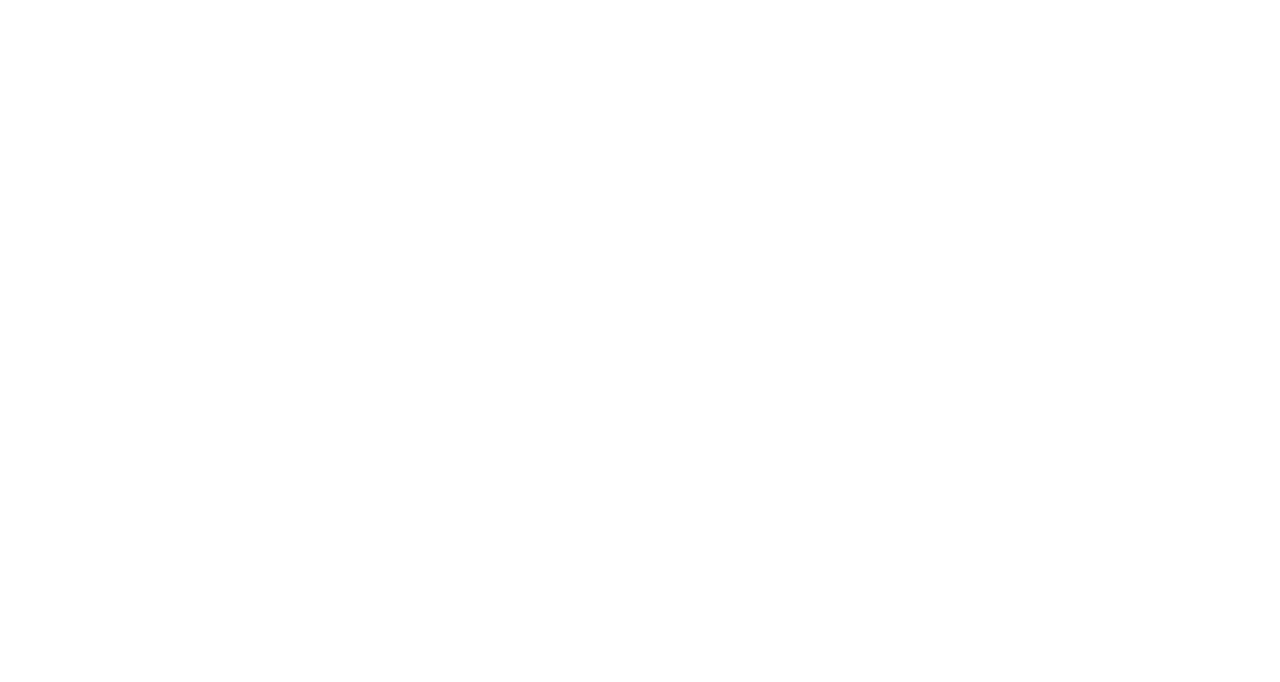
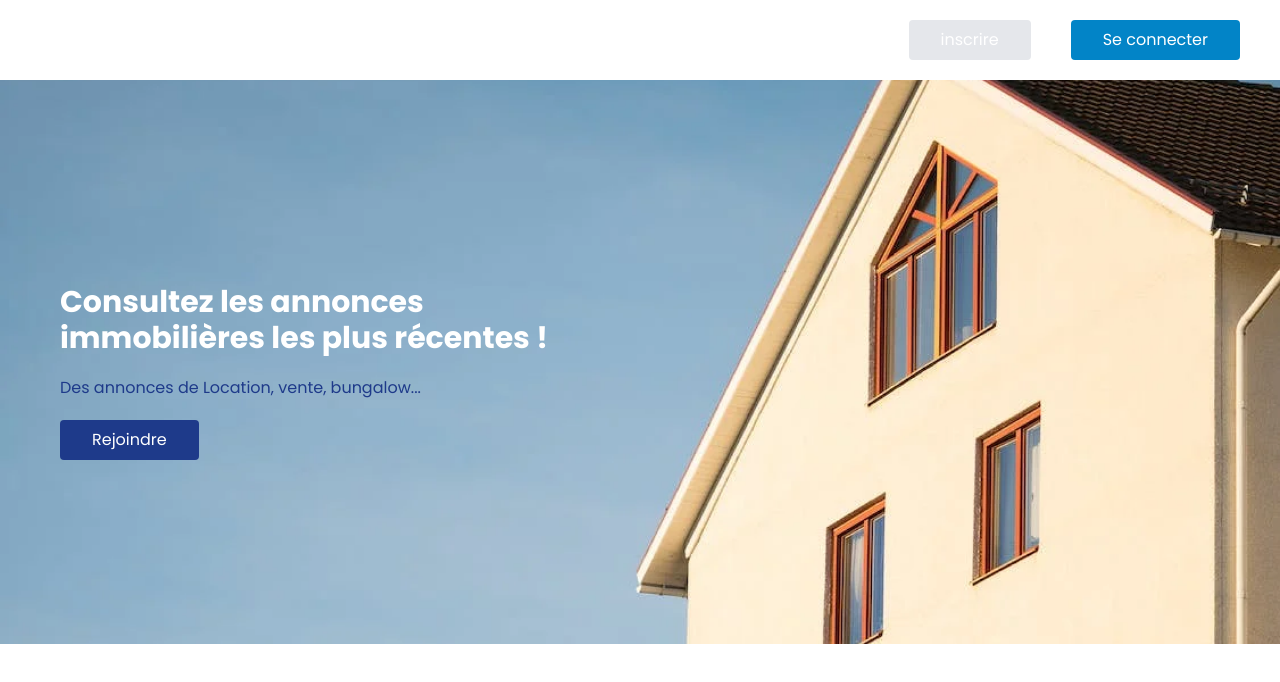
Before and after one commit to abd-ellatif/IGL-TP, a React (Create React App) app: page / in a window 1280 px wide. Shown: the top 682 px of the page. Built offline with nearby package versions, Linux system fonts and the light colour scheme.

Commit message:
4th commit

```diff
--- a/public/index.html
+++ b/public/index.html
@@ -15,6 +15,14 @@
       user's mobile device or desktop. See https://developers.google.com/web/fundamentals/web-app-manifest/
     -->
     <link rel="manifest" href="%PUBLIC_URL%/manifest.json" />
+    <link rel="preconnect" href="https://fonts.googleapis.com">
+    <link rel="preconnect" href="https://fonts.gstatic.com" crossorigin>
+    <link href="https://fonts.googleapis.com/css2?family=Poppins:wght@400;500;700&display=swap" rel="stylesheet">
+
+
+    <style>
+      @import url('https://fonts.googleapis.com/css2?family=Poppins:wght@400;500;700&display=swap');
+    </style>
     <!--
       Notice the use of %PUBLIC_URL% in the tags above.
       It will be replaced with the URL of the `public` folder during the build.
--- a/src/App.js
+++ b/src/App.js
@@ -7,8 +7,8 @@
   return (
     <div className="App">
       <header className="App-header"></header>
-
-      <HeroSection></HeroSection>
+      <LogInNavBar></LogInNavBar>
+      <HeroSection> </HeroSection>
     </div>
   );
 }
--- a/src/Components/Button.jsx
+++ b/src/Components/Button.jsx
@@ -4,7 +4,7 @@
     state = {  }
 
     render() {
-        let classes = " rounded px-8 py-1 text-white font-bold mx-5  ";
+        let classes = " rounded px-8 py-1 text-white  mx-5  ";
         classes += " "+  this.props.bgColor + " "+ this.props.txtColor;
         return (
             <button className={classes} onClick={this.props.handleClick}>
--- a/src/Components/HeroSection.jsx
+++ b/src/Components/HeroSection.jsx
@@ -1,4 +1,7 @@
 import React, { Component } from 'react';
+import Button from './Button';
+import './Herosection.css';
+
 
 
 
@@ -6,7 +9,18 @@
 class  HeroSection extends Component {
     state = {  }
     render() {
-        return (<div className="">
+        return (<div className="w-screen h-full bg-cover bg-center bgImg flex flex-row justify-start">
+            <div className="my-36 w-1/2 p-10">
+                <h1 className="m-5 text-white font-bold text-3xl font-Poppins">Consultez les annonces immobilières les plus récentes ! </h1>
+                <h3 className="m-5 text-blue-900">
+                Des annonces de Location, vente, bungalow...
+                </h3>
+                <div className="h-10 flex">
+                <Button bgColor="bg-blue-900" txtColor="text-white">Rejoindre </Button>
+                </div>
+
+
+            </div>
 
               </div>)
         ;
--- /dev/null
+++ b/src/Components/Herosection.css
@@ -0,0 +1,3 @@
+.bgImg {
+    background-image: url("hero.png");
+}
--- a/src/index.css
+++ b/src/index.css
@@ -2,3 +2,8 @@
 @tailwind base;
 @tailwind components;
 @tailwind utilities;
+@layer base {
+  html {
+    font-family: Poppins, system-ui, sans-serif;
+  }
+}
--- a/tailwind.config.js
+++ b/tailwind.config.js
@@ -2,7 +2,13 @@
 module.exports = {
   content: ["./src/**/*.{js,jsx,ts,tsx}"],
   theme: {
-    extend: {},
+    extend: {
+      theme: {
+        fontFamily: {
+          Poppins: ["Poppins", "sans-serif"],
+        },
+      },
+    },
   },
   plugins: [],
 };
```
